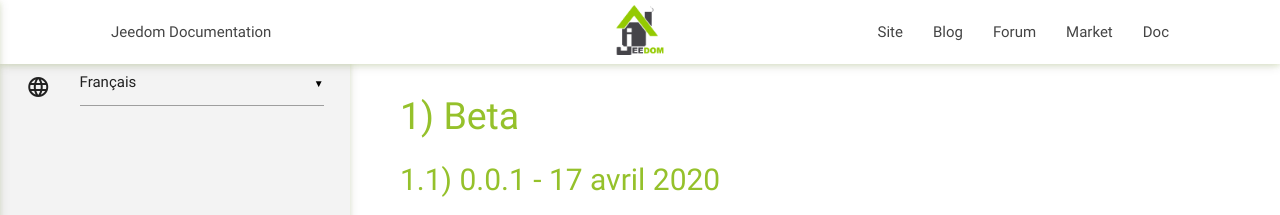
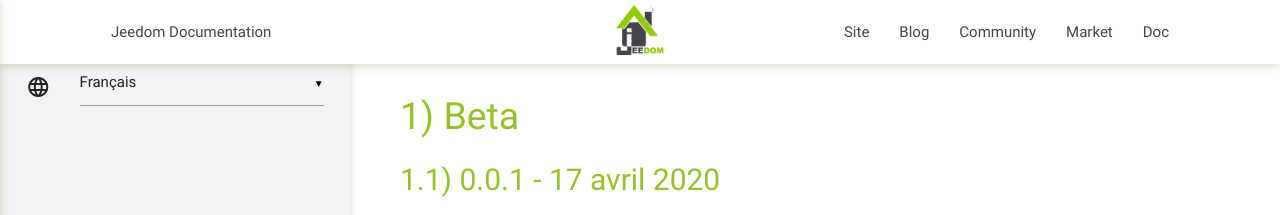
Before and after one commit to AgP42/sequencing, a Jekyll site: the page built from docs/fr_FR/changelog.md, in a window 1280 px wide. Shown: the top 215 px of the page. Built offline with Jekyll 4.4.1, drawn with Linux system fonts in a browser that asks for light colours; our own code applies the rules of GitHub Pages for plain Markdown files.

Commit message:
fix links

```diff
--- a/docs/_layouts/default.html
+++ b/docs/_layouts/default.html
@@ -11,23 +11,23 @@
   <div class="navbar-fixed hide-on-print">
     <nav>
       <div class="nav-wrapper container">
-        <a id="logo-container" href="https://www.jeedom.com/doc" class="brand-logo center"><img src="../assets/images/logo.png" style="height:50px;margin-top:5px"></a>
+        <a id="logo-container" href="https://doc.jeedom.com" class="brand-logo center"><img src="../assets/images/logo.png" style="height:50px;margin-top:5px"></a>
         <ul class="left hide-on-med-and-down">
-          <li><a href="https://www.jeedom.com/doc">Jeedom Documentation</a></li>
+          <li><a href="https://doc.jeedom.com">Jeedom Documentation</a></li>
         </ul>
         <a href="https://www.jeedom.com/doc" data-activates="nav-mobile" class="button-collapse btn-floating btn-large waves-effect waves-light jeedomcolorbg"><i class="material-icons">menu</i></a>
         <ul class="right hide-on-med-and-down">
-          <li><a href="https://www.jeedom.com/site">Site</a></li>
-          <li><a href="https://www.jeedom.com/blog">Blog</a></li>
-          <li><a href="https://www.jeedom.com/forum">Forum</a></li>
-          <li><a href="https://www.jeedom.com/market">Market</a></li>
-          <li class="active"><a href="https://www.jeedom.com/doc">Doc</a></li>
+          <li><a href="https://www.jeedom.com">Site</a></li>
+          <li><a href="https://blog.jeedom.com">Blog</a></li>
+          <li><a href="https://community.jeedom.com">Community</a></li>
+          <li><a href="https://market.jeedom.com">Market</a></li>
+          <li class="active"><a href="https://doc.jeedom.com">Doc</a></li>
         </ul>
         <ul class="side-nav" id="nav-mobile">
-          <li><a href="https://www.jeedom.com/blog">Blog</a></li>
-          <li><a href="https://www.jeedom.com/forum">Forum</a></li>
-          <li><a href="https://www.jeedom.com/market">Market</a></li>
-          <li class="active"><a href="https://www.jeedom.com/doc">Doc</a></li>
+          <li><a href="https://blog.jeedom.com">Blog</a></li>
+          <li><a href="https://community.jeedom.com">Community</a></li>
+          <li><a href="https://market.jeedom.com">Market</a></li>
+          <li class="active"><a href="https://doc.jeedom.com">Doc</a></li>
         </ul>
       </div>
     </nav>
```
